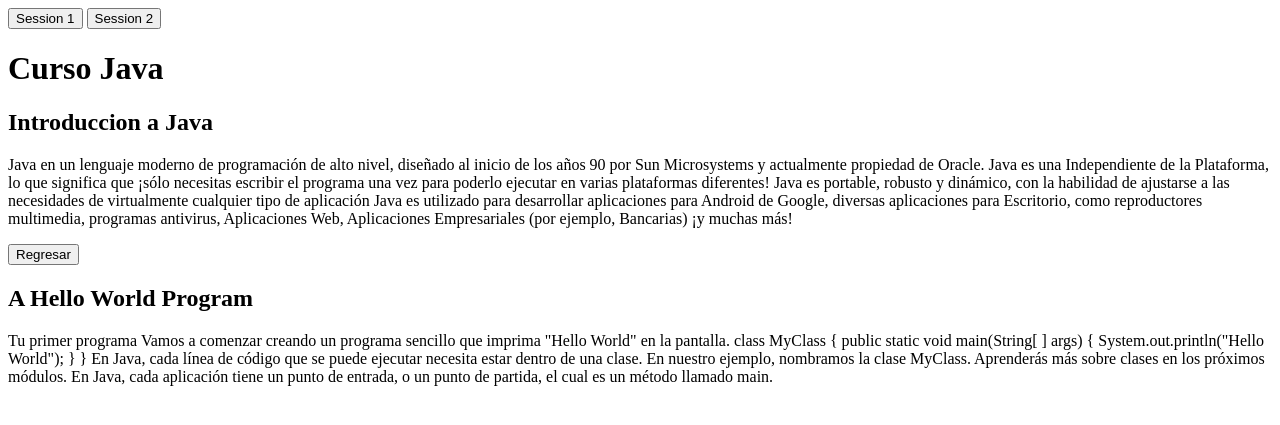
After one commit to Marvin-05/NetCode_Proyect, a Flask app: page /Java in a window 1280 px wide. The commit adds this page. Shown: the top 425 px of the page. Run offline with Flask 2, Linux system fonts and the light colour scheme.

Commit message:
Añadi el html del curso de java

```diff
--- a/NetCode_Proyect/application.py
+++ b/NetCode_Proyect/application.py
@@ -106,6 +106,11 @@ def Cpython():
 def C():
     return render_template("cursoC.html")
 
+
+@app.route("/Java")
+def Java():
+    return render_template("CursoJava.html")
+
 @app.route("/logout", methods = ["GET", "POST"])
 def logout():
     if request.method == 'GET':
--- /dev/null
+++ b/NetCode_Proyect/templates/CursoJava.html
@@ -0,0 +1,70 @@
+<!DOCTYPE html>
+<html lang="en">
+<head>
+    <meta charset="UTF-8">
+    <meta name="viewport" content="width= , initial-scale=1.0">
+    <meta http-equiv="X-UA-Compatible" content="ie=edge">
+    <title>Curso de Java</title>
+    <script src="https://code.jquery.com/jquery-3.5.0.js"></script>
+</head>
+<body>
+    <div id="log"></div>
+    <button id="btn2">Session 1</button>
+    <button id="btn3">Session 2</button>
+    <h1>Curso Java</h1>
+    <div id="box1" class="clase-1">
+        <p>
+            <h2>Introduccion a Java</h2>
+            Java en un lenguaje moderno de programación de alto nivel, diseñado al inicio de los años 90 por Sun Microsystems y actualmente propiedad de Oracle.
+
+            Java es una Independiente de la Plataforma, lo que significa que ¡sólo necesitas escribir el programa una vez para poderlo ejecutar en varias plataformas diferentes!
+            Java es portable, robusto y dinámico, con la habilidad de ajustarse a las necesidades de virtualmente cualquier tipo de aplicación
+
+            Java es utilizado para desarrollar aplicaciones para Android de Google, diversas aplicaciones para Escritorio, como reproductores multimedia, programas antivirus, Aplicaciones Web, Aplicaciones Empresariales (por ejemplo, Bancarias) ¡y muchas más!
+        </p>
+        <button>Regresar</button>
+    </div>
+    <div class="box2">
+        <h2>A Hello World Program</h2>
+           <p>
+
+            Tu primer programa
+
+            Vamos a comenzar creando un programa sencillo que imprima "Hello World" en la pantalla.
+            	class MyClass {
+
+            		  public static void main(String[ ] args) {
+
+            			System.out.println("Hello World");
+
+            		}
+
+            }
+            En Java, cada línea de código que se puede ejecutar necesita estar dentro de una clase.
+            En nuestro ejemplo, nombramos la clase MyClass. Aprenderás más sobre clases en los próximos módulos.
+
+            En Java, cada aplicación tiene un punto de entrada, o un punto de partida, el cual es un método llamado main. </p>
+
+    </div>
+    <script>
+        $( "#btn2" ).click(function() {
+            function complete() {
+                $( "div" ).text( this.id ).appendTo( "#log" );
+            }
+        $( "#box1" ).fadeOut( complete );
+        $( "#box2" ).fadeOut( complete );
+        $( "div" ).show();
+        $( "#log" ).empty();
+        });
+
+        $( "#btn3" ).click(function() {
+            function complete() {
+                $( "div" ).text( this.id ).appendTo( "#log" );
+            }
+        $( "#box2" ).fadeOut( complete );
+        $( "div" ).show();
+        $( "#log" ).empty();
+        });
+    </script>
+</body>
+</html>
--- a/NetCode_Proyect/templates/home2.html
+++ b/NetCode_Proyect/templates/home2.html
@@ -64,7 +64,7 @@
                 <a href="/Cpython"><img src="../static/img/python.png" alt=""></a>
             </div>
             <div class= "curso-X">
-                <a href="#"><img src="../static/img/X.png" alt=""></a>
+                <a href="/Java"><img src="../static/img/X.png" alt=""></a>
             </div>
         </div>
     </div>
```
